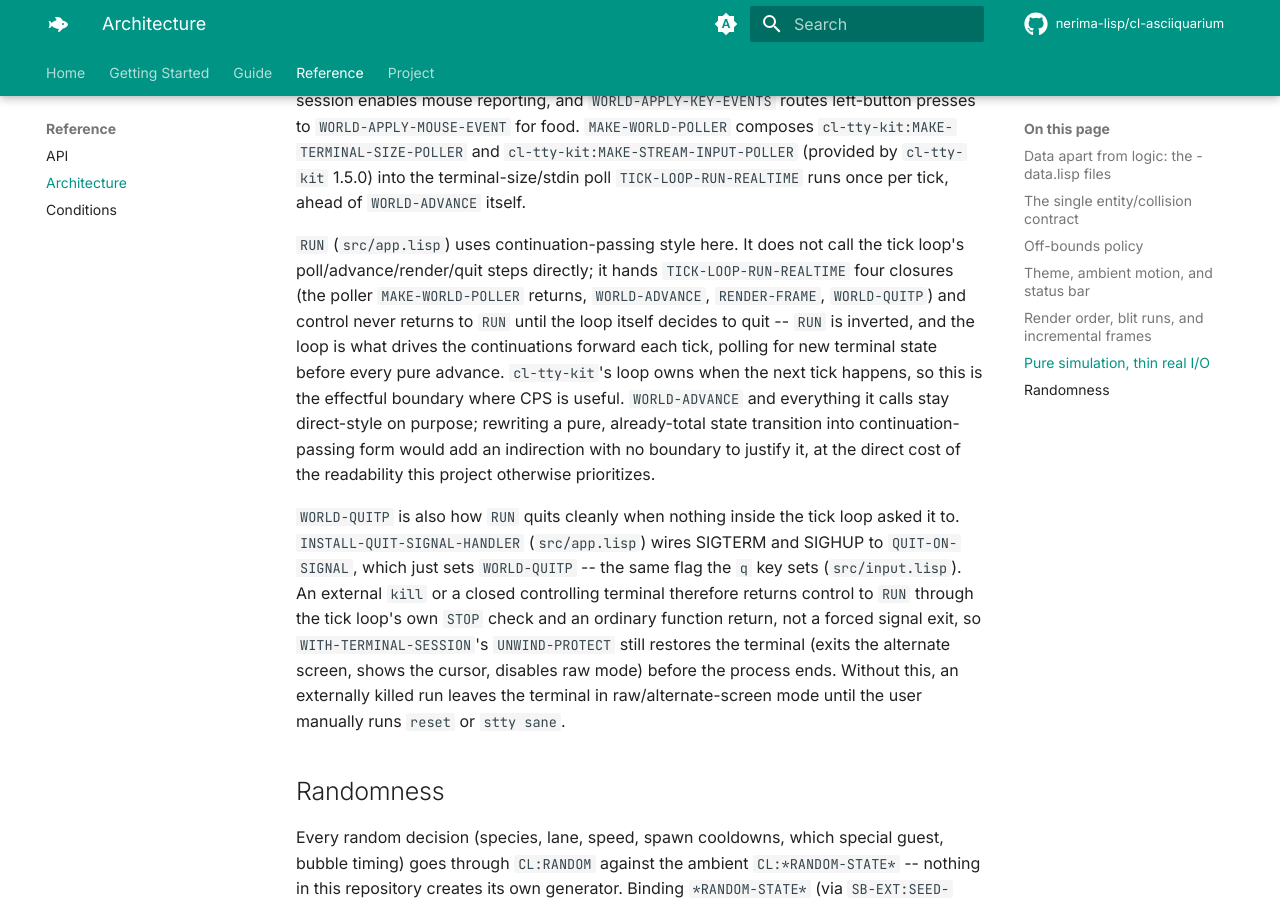
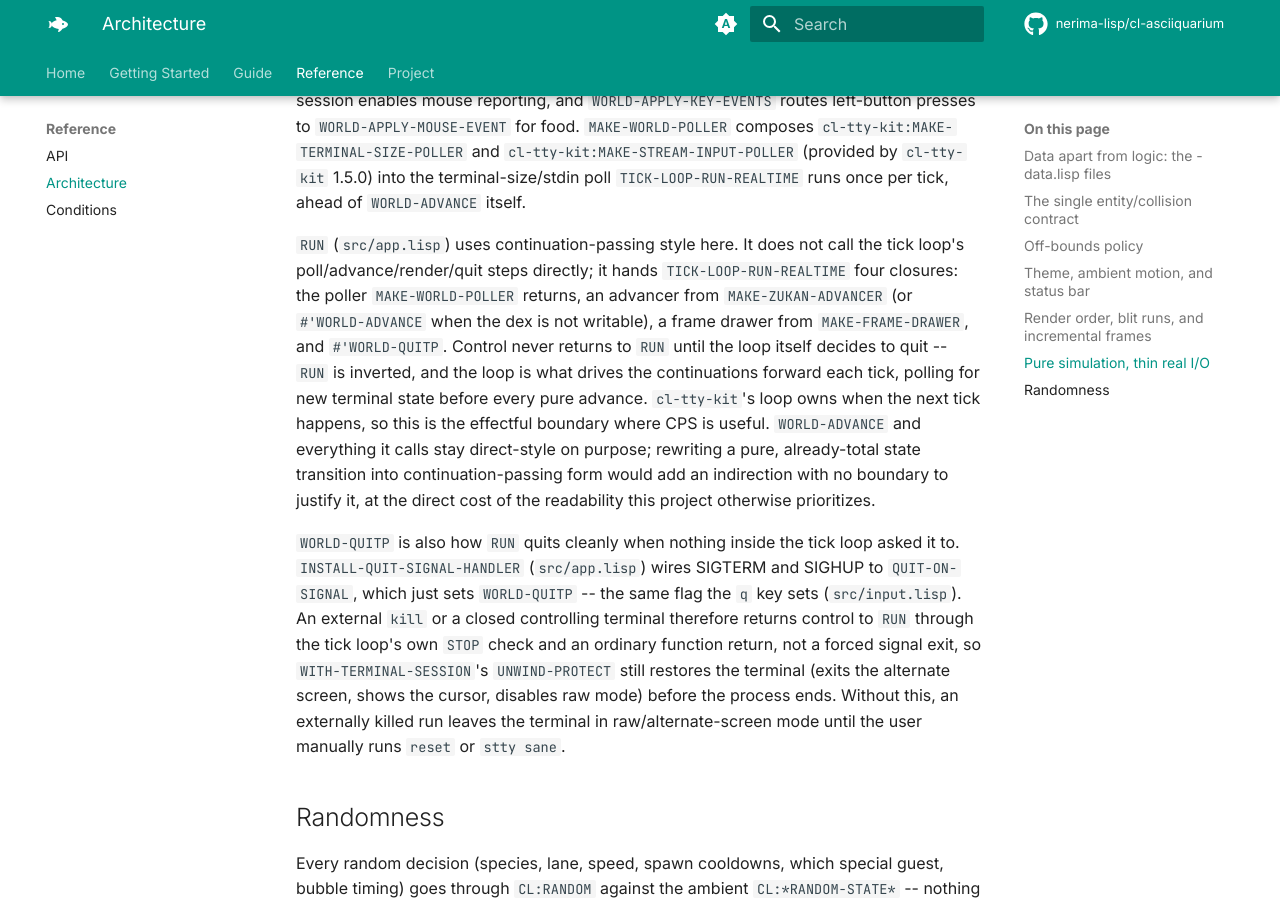
Before and after one commit to nerima-lisp/cl-asciiquarium, an MkDocs documentation site: the page built from docs/src/reference/architecture.md, in a window 1280 px wide and 900 px high, scrolled down 6529 px. Built offline with MkDocs 1.6.1 and Material for MkDocs 9.7.7, drawn with Linux system fonts in a browser that asks for light colours; comment, search, counter and statistics services are not loaded.

Commit message:
docs: describe realtime loop wrappers

```diff
--- a/docs/src/reference/architecture.md
+++ b/docs/src/reference/architecture.md
@@ -296,8 +296,10 @@ writes the dex, and `src/app-snapshot.lisp` writes screen snapshots outside
 
 `RUN` (`src/app.lisp`) uses continuation-passing style here. It does not call
 the tick loop's poll/advance/render/quit steps directly; it hands
-`TICK-LOOP-RUN-REALTIME` four closures (the poller `MAKE-WORLD-POLLER`
-returns, `WORLD-ADVANCE`, `RENDER-FRAME`, `WORLD-QUITP`) and control never
+`TICK-LOOP-RUN-REALTIME` four closures: the poller `MAKE-WORLD-POLLER`
+returns, an advancer from `MAKE-ZUKAN-ADVANCER` (or `#'WORLD-ADVANCE` when the
+dex is not writable), a frame drawer from `MAKE-FRAME-DRAWER`, and
+`#'WORLD-QUITP`. Control never
 returns to `RUN` until the loop itself decides to quit -- `RUN` is inverted,
 and the loop is what drives the continuations forward each tick, polling for
 new terminal state before every pure advance. `cl-tty-kit`'s loop owns when
```
